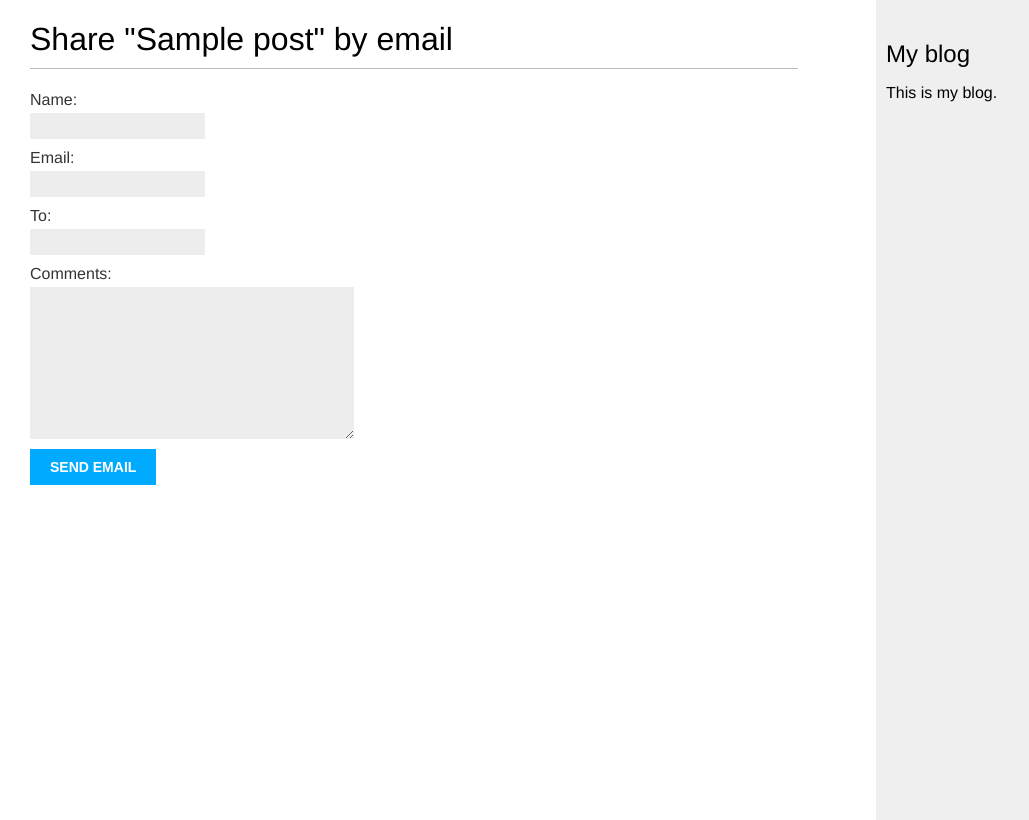
After one commit to clevermiraz/Chapter1-Building-a-Blog-Application, a Django app: page /blog/1/share in a window 1280 px wide. The commit adds this page. Shown: the whole page, without its empty margins (0-1029 px from the left). Run offline with Django 4.2, Linux system fonts and the light colour scheme; tables that the repository leaves empty hold one stand-in row (values such as "Sample post").

Commit message:
2nd Chapter

```diff
--- /dev/null
+++ b/blog/forms.py
@@ -0,0 +1,16 @@
+from django import forms
+from .models import Comment
+
+
+class EmailPostForm(forms.Form):
+    name = forms.CharField(max_length=25)
+    email = forms.EmailField()
+    to = forms.EmailField()
+    comments = forms.CharField(required=False,
+                               widget=forms.Textarea)
+
+
+class CommentForm(forms.ModelForm):
+    class Meta:
+        model = Comment
+        fields = ('name', 'email', 'body')
--- a/blog/models.py
+++ b/blog/models.py
@@ -2,6 +2,8 @@ from django.db import models
 from django.utils import timezone
 from django.contrib.auth.models import User
 from django.urls import reverse
+
+from taggit.managers import TaggableManager
 
 
 class PublishedManager(models.Manager):
@@ -27,6 +29,7 @@ class Post(models.Model):
         max_length=10, choices=STATUS_CHOICES, default='draft')
     objects = models.Manager()
     published = PublishedManager()
+    tags = TaggableManager()
 
     class Meta:
         ordering = ('-publish',)
@@ -42,3 +45,19 @@ class Post(models.Model):
                            self.publish.day,
                            self.slug,
                        ])
+
+
+class Comment(models.Model):
+    post = models.ForeignKey(Post, on_delete=models.CASCADE, related_name='comments')
+    name = models.CharField(max_length=80)
+    email = models.EmailField()
+    body = models.TextField()
+    created = models.DateTimeField(auto_now_add=True)
+    updated = models.DateTimeField(auto_now=True)
+    active = models.BooleanField(default=True)
+
+    class Meta:
+        ordering = ('created',)
+
+    def __str__(self):
+        return f'Comment by { self.name } on { self.post }'
--- /dev/null
+++ b/blog/templates/blog/post/share.html
@@ -0,0 +1,19 @@
+{% extends 'blog/base.html' %}
+
+{% block title %} Share a post {% endblock %}
+
+{% block content %}
+
+{% if sent %}
+<h1>Email successfully sent</h1>
+<p>"{{ post.title }}" was sent successfully sent to {{ form.cleaned_data.to }}.</p>
+{% else %}
+<h1>Share "{{ post.title }}" by email</h1>
+<form method="post">
+    {{ form.as_p }}
+    {% csrf_token %}
+    <input type="submit" value="Send email">
+</form>
+{% endif %}
+
+{% endblock %}
--- a/blog/urls.py
+++ b/blog/urls.py
@@ -5,7 +5,9 @@ app_name = 'blog'
 
 urlpatterns = [
     # post views
-    # path('', views.post_list, name='post_list'),
-    path('', views.PostListView.as_view(), name='post_list'),
+    path('', views.post_list, name='post_list'),
+    # path('', views.PostListView.as_view(), name='post_list'),
     path('<int:year>/<int:month>/<int:day>/<slug:post>/', views.post_detail, name='post_detail'),
+    path('<int:post_id>/share', views.post_share, name='post_share'),
+    path('tag/<slug:tag_slug>/', views.post_list, name='post_list_by_tag'),
 ]
--- a/blog/views.py
+++ b/blog/views.py
@@ -1,6 +1,38 @@
 from django.shortcuts import render, get_object_or_404
+from django.views.generic import ListView
+from django.core.mail import send_mail
+from django.core.paginator import Paginator, PageNotAnInteger, EmptyPage
+from django.db.models import Count
+
 from .models import Post
-from django.views.generic import ListView
+from taggit.models import Tag
+from .forms import EmailPostForm, CommentForm
+
+
+def post_list(request, tag_slug=None):
+    object_list = Post.published.all()
+    tag = None
+
+    if tag_slug:
+        tag = get_object_or_404(Tag, slug=tag_slug)
+        object_list = object_list.filter(tags__in=[tag])
+
+    paginator = Paginator(object_list, 3)  # 3 post in each page
+    page = request.GET.get('page')
+    try:
+        posts = paginator.page(page)
+    except PageNotAnInteger:
+        posts = paginator.page(1)
+    except EmptyPage:
+        posts = paginator.page(paginator.num_pages)
+
+    context = {
+        'page': page,
+        'posts': posts,
+        'tag': tag,
+    }
+
+    return render(request, 'blog/post/list.html', context)
 
 
 class PostListView(ListView):
@@ -17,4 +49,59 @@ def post_detail(request, year, month, day, post):
                              publish__month=month,
                              publish__day=day)
 
-    return render(request, 'blog/post/detail.html', {'post': post})
+    # List of active comment for this post
+    comments = post.comments.filter(active=True)
+
+    new_comment = None
+
+    if request.method == 'POST':
+        # A comment was posted
+        comment_form = CommentForm(data=request.POST)
+        if comment_form.is_valid():
+            # Create comment object but don't save to database yet
+            new_comment = comment_form.save(commit=False)
+            # assign the current post to that comment
+            new_comment.post = post
+            # save the commnet to the database
+            new_comment.save()
+    else:
+        comment_form = CommentForm()
+
+    # List of similar posts
+    post_tags_ids = post.tags.values_list('id', flat=True)
+    similar_posts = Post.published.filter(tags__in=post_tags_ids).exclude(id=post.id)
+    similar_posts = similar_posts.annotate(same_tags=Count('tags')).order_by('-same_tags', '-publish')[:4]
+
+    context = {
+        'post': post,
+        'comments': comments,
+        'new_comments': new_comment,
+        'comment_form': comment_form,
+        'similar_posts': similar_posts,
+    }
+
+    return render(request, 'blog/post/detail.html', context)
+
+
+def post_share(request, post_id):
+    # Retrive post by id
+    post = get_object_or_404(Post, id=post_id, status='published')
+    sent = False
+
+    if request.method == 'POST':
+        # Form was submitted
+        form = EmailPostForm(request.POST)
+        if form.is_valid():
+            # Form fields passed validation
+            cd = form.cleaned_data
+            post_url = request.build_absolute_uri(post.get_absolute_url())
+            subject = f"{cd['name']} recommends you read" \
+                f"{post.title}"
+            message = f"Read {post.title} at {post_url}\n\n" \
+                f"{cd['name']}\'s comments: {cd['comments']}"
+            send_mail(subject, message, 'miraz2727miraz@gmail.com', [cd['to']])
+            sent = True
+
+    else:
+        form = EmailPostForm()
+    return render(request, 'blog/post/share.html', {'post': post, 'form': form, 'sent': sent})
```
Also changed, not shown: blog/admin.py (+8 -1 lines), blog/templates/blog/post/detail.html (+41 -0 lines), blog/templates/blog/post/list.html (+13 -1 lines), mysite/settings.py (+10 -0 lines), 2 other files.
